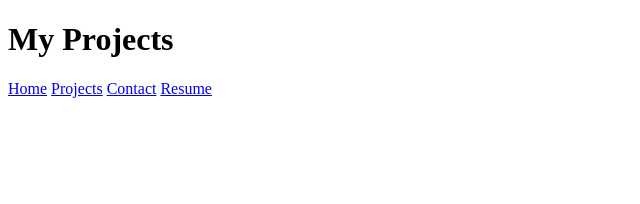
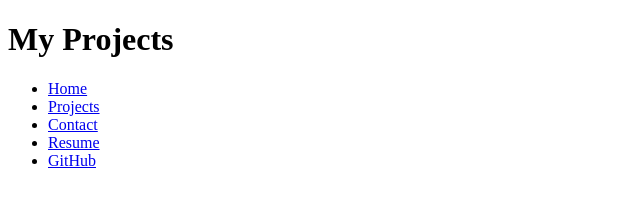
Before and after one commit to randonDsc/portfolio, a plain HTML site: page projects/index.html in a window 1280 px wide. Shown: the whole page, without its empty margins (0-640 px from the left). Drawn offline with Linux system fonts and the light colour scheme.

Commit message:
lab 2 pre step 2 modified

```diff
--- a/projects/index.html
+++ b/projects/index.html
@@ -8,10 +8,13 @@
 <body>
     <h1>My Projects</h1>
     <nav>
-        <a href="../index.html">Home</a>
-        <a href="index.html">Projects</a>
-        <a href="../contact/index.html">Contact</a>
-        <a href="../resume/index.html">Resume</a>
+        <ul>
+            <li><a href="../index.html">Home</a></li>
+            <li><a href="projects/index.html">Projects</a></li>
+            <li><a href="../index.html">Contact</a></li>
+            <li><a href="../resume/index.html">Resume</a></li>
+            <li><a href="https://github.com/randonDsc" target="_blank">GitHub</a></li>
+        </ul>
     </nav>
 </body>
 </html>
```
Also changed, not shown: contact/index.html (+7 -4 lines), index.html (+9 -6 lines), resume/index.html (+7 -4 lines).
